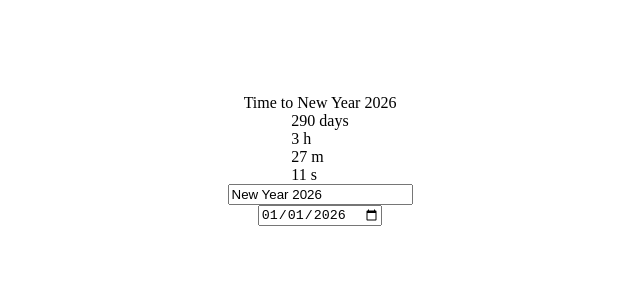
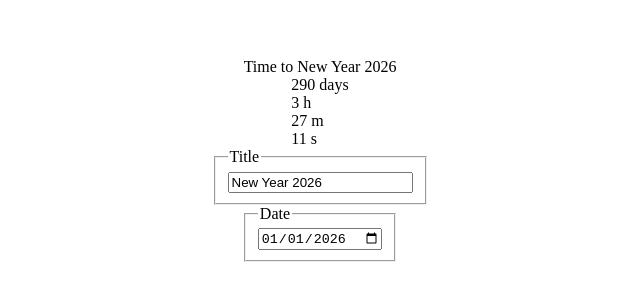
Before and after one commit to patrick-mcgreal-dev/nc-frontend-challenge, an Angular app: page / in a window 1280 px wide. Shown: the part 240-540 px from the top of the page, without its empty margins (320-960 px from the left). Built offline with nearby package versions, Linux system fonts and the light colour scheme.

Commit message:
input element legends

```diff
--- a/src/app/app.component.html
+++ b/src/app/app.component.html
@@ -6,10 +6,12 @@
     <div>{{ deltaTime.minutes }} m</div>
     <div>{{ deltaTime.seconds }} s</div>
   </div>
-  <div>
+  <fieldset>
+    <legend>Title</legend>
     <input id="eventTitle" [(ngModel)]="eventTitle" />
-  </div>
-  <div>
+  </fieldset>
+  <fieldset>
+    <legend>Date</legend>
     <input
       id="eventDate"
       type="date"
@@ -17,7 +19,7 @@
       (ngModelChange)="setDeltaTime()"
       [min]="minEventDate"
     />
-  </div>
+  </fieldset>
 </main>
 
 <router-outlet />
```
